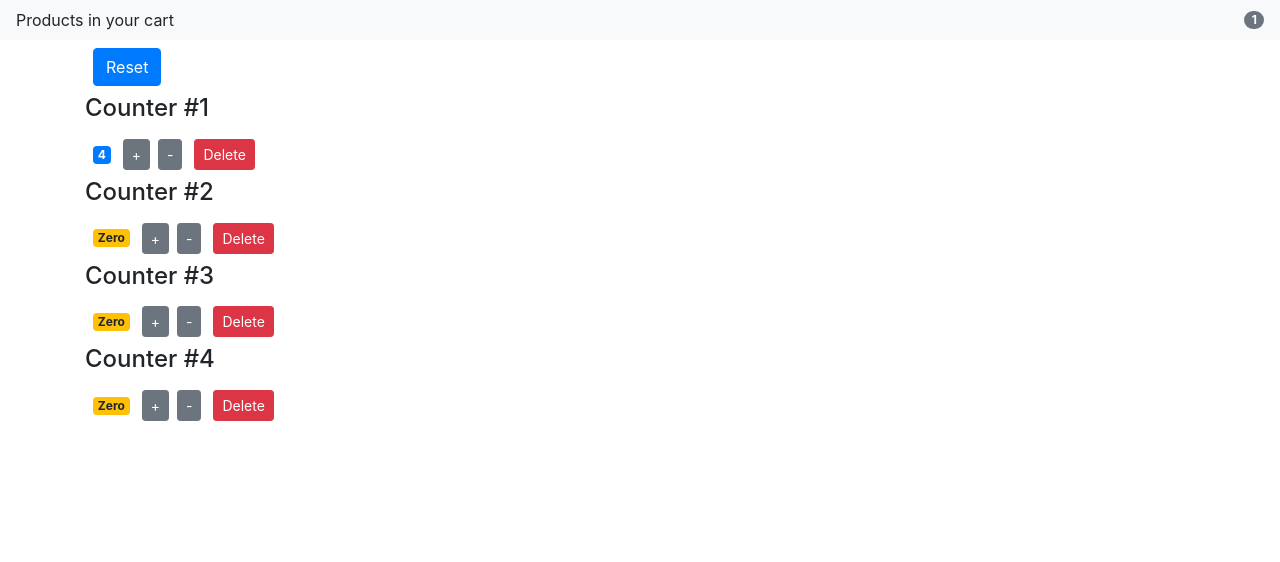
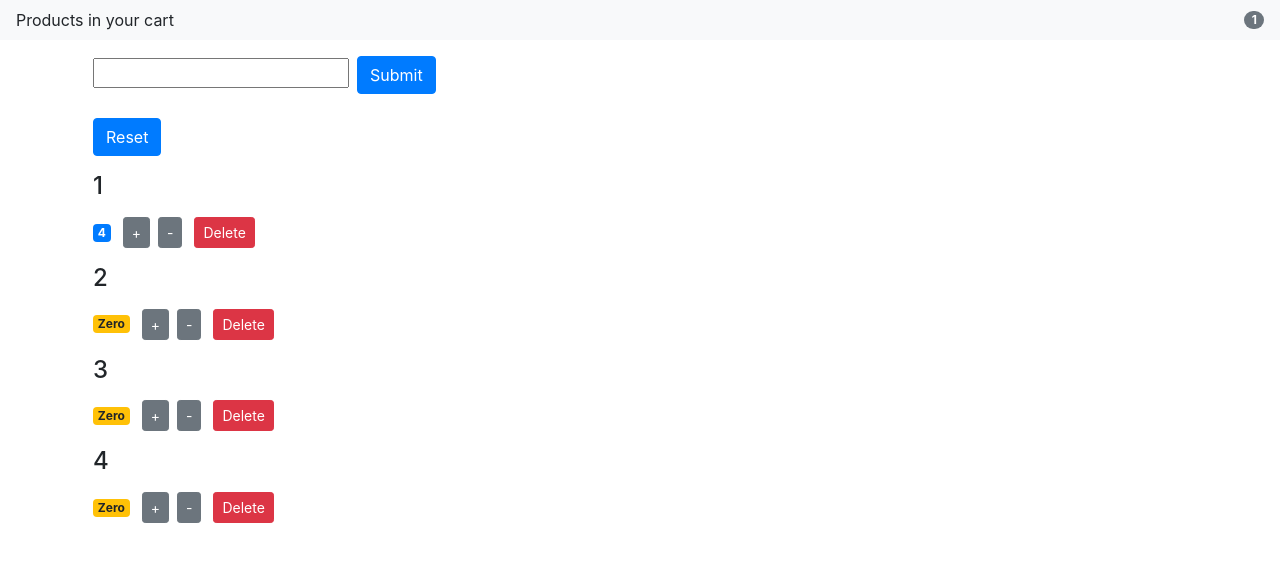
Before and after one commit to TheLoneWanderer4/Dev-Projects, a React (Create React App) app in the folder javaScript/counter/: page / in a window 1280 px wide. Shown: the top 562 px of the page. Built offline with nearby package versions, Linux system fonts and the light colour scheme.

Commit message:
Update, finished react tutorial

```diff
--- a/javaScript/counter/src/App.js
+++ b/javaScript/counter/src/App.js
@@ -1,6 +1,7 @@
 import React, { Component } from "react";
 import Counters from "./components/counters";
 import NavBar from "./components/navbar";
+import Form from "./components/newCounter";
 
 class App extends Component {
   constructor(props) {
@@ -50,6 +51,13 @@ class App extends Component {
     this.setState({ counters });
   };
 
+  handleNewCounter = newId => {
+    let newCounter = { id: newId, value: 0 };
+    const counters = [...this.state.counters];
+    counters.push(newCounter);
+    this.setState({ counters });
+  };
+
   render() {
     return (
       <React.Fragment>
@@ -59,6 +67,7 @@ class App extends Component {
           }
         />
         <main className="container">
+          <Form onNewCounter={this.handleNewCounter} />
           <Counters
             counters={this.state.counters}
             onReset={this.handleReset}
--- a/javaScript/counter/src/components/counters.jsx
+++ b/javaScript/counter/src/components/counters.jsx
@@ -1,5 +1,5 @@
 import Counter from "./counter";
-import React, { Component } from "react";
+import React from "react";
 
 const Counters = ({
   onReset,
@@ -22,7 +22,7 @@ const Counters = ({
           onIncrement={onIncrement}
           onDecrement={onDecrement}
         >
-          <h4>Counter #{counter.id}</h4>
+          <h4 className="m-2">{counter.id}</h4>
         </Counter>
       ))}
     </div>
--- a/javaScript/counter/src/components/navbar.jsx
+++ b/javaScript/counter/src/components/navbar.jsx
@@ -1,4 +1,4 @@
-import React, { Component } from "react";
+import React from "react";
 
 const NavBar = ({ counterCount }) => {
   return (
--- /dev/null
+++ b/javaScript/counter/src/components/newCounter.jsx
@@ -0,0 +1,20 @@
+import React, { Component } from "react";
+
+class newCounter extends Component {
+  render() {
+    return (
+      <form
+        className="m-2"
+        onSubmit={event => {
+          event.preventDefault();
+          this.props.onNewCounter(this.refs.id.value);
+        }}
+      >
+        <input type="text" ref="id" />
+        <input className="btn btn-primary btn-small m-2" type="submit" />
+      </form>
+    );
+  }
+}
+
+export default newCounter;
```
